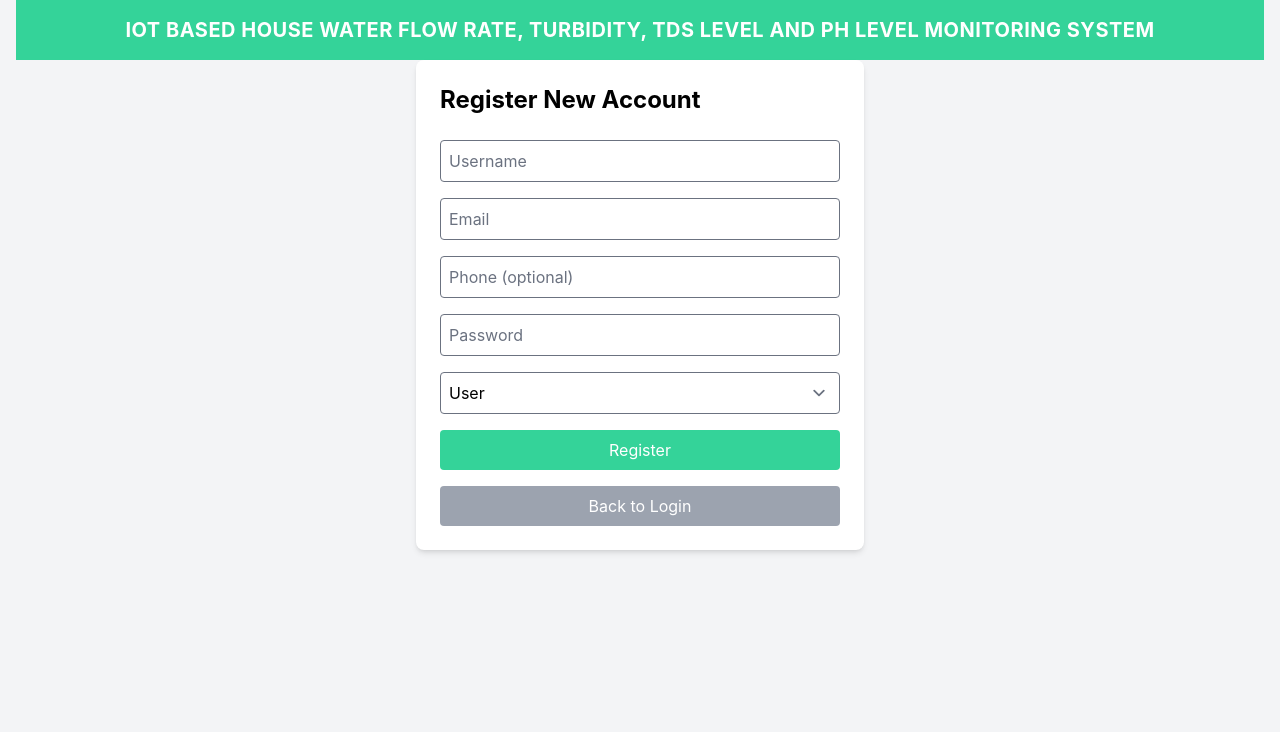
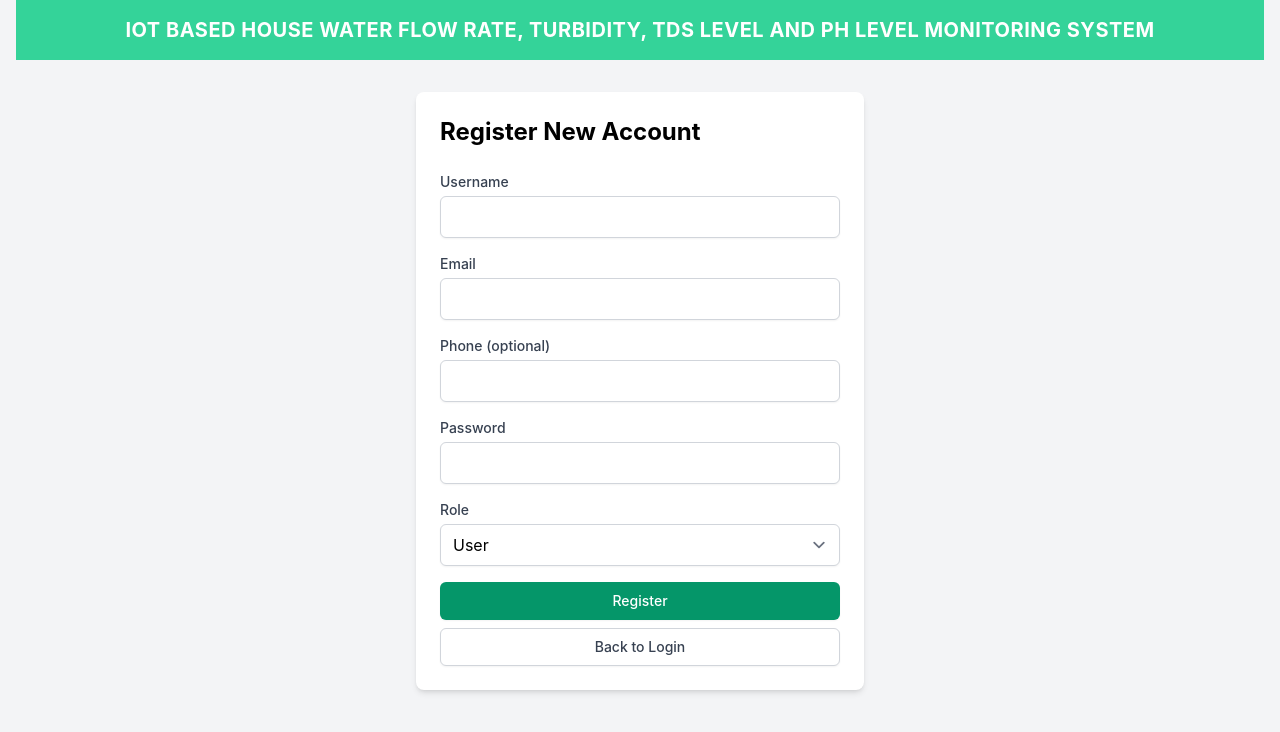
Before and after one commit to TrisChong/water-quality-monitoring_v1, a React (Vite) app: page /register in a window 1280 px wide. Shown: the top 732 px of the page. Built offline with nearby package versions, Linux system fonts and the light colour scheme.

Commit message:
Update RegisterForm.tsx

```diff
--- a/src/components/auth/RegisterForm.tsx
+++ b/src/components/auth/RegisterForm.tsx
@@ -23,72 +23,115 @@ const RegisterForm = () => {
 
     try {
       await register(formData);
-      navigate('/login');
+      // On successful registration, navigate to login
+      navigate('/login', {
+        state: { message: 'Registration successful! Please login.' }
+      });
     } catch (err) {
-      setError(err instanceof Error ? err.message : 'Registration failed. Please try again.');
+      setError(err instanceof Error ? err.message : 'Registration failed');
     } finally {
       setIsLoading(false);
     }
   };
 
   return (
-    <div className="max-w-md mx-auto p-6 bg-white rounded-lg shadow-md">
+    <div className="max-w-md mx-auto mt-8 p-6 bg-white rounded-lg shadow-md">
       <h2 className="text-2xl font-bold mb-6">Register New Account</h2>
-      {error && <div className="text-red-500 mb-4">{error}</div>}
+
+      {error && (
+        <div className="mb-4 p-3 bg-red-100 border border-red-400 text-red-700 rounded">
+          {error}
+        </div>
+      )}
+
       <form onSubmit={handleSubmit} className="space-y-4">
+        <div>
+          <label htmlFor="username" className="block text-sm font-medium text-gray-700">
+            Username
+          </label>
           <input
+            id="username"
             type="text"
-          placeholder="Username"
             required
-          className="w-full p-2 border rounded"
+            className="mt-1 block w-full rounded-md border-gray-300 shadow-sm focus:border-emerald-500 focus:ring-emerald-500"
             value={formData.username}
             onChange={(e) => setFormData(prev => ({...prev, username: e.target.value}))}
           />
+        </div>
+
+        <div>
+          <label htmlFor="email" className="block text-sm font-medium text-gray-700">
+            Email
+          </label>
           <input
+            id="email"
             type="email"
-          placeholder="Email"
             required
-          className="w-full p-2 border rounded"
+            className="mt-1 block w-full rounded-md border-gray-300 shadow-sm focus:border-emerald-500 focus:ring-emerald-500"
             value={formData.email}
             onChange={(e) => setFormData(prev => ({...prev, email: e.target.value}))}
           />
+        </div>
+
+        <div>
+          <label htmlFor="phone" className="block text-sm font-medium text-gray-700">
+            Phone (optional)
+          </label>
           <input
+            id="phone"
             type="tel"
-          placeholder="Phone (optional)"
-          className="w-full p-2 border rounded"
+            className="mt-1 block w-full rounded-md border-gray-300 shadow-sm focus:border-emerald-500 focus:ring-emerald-500"
             value={formData.phone}
             onChange={(e) => setFormData(prev => ({...prev, phone: e.target.value}))}
           />
+        </div>
+
+        <div>
+          <label htmlFor="password" className="block text-sm font-medium text-gray-700">
+            Password
+          </label>
           <input
+            id="password"
             type="password"
-          placeholder="Password"
             required
-          className="w-full p-2 border rounded"
+            className="mt-1 block w-full rounded-md border-gray-300 shadow-sm focus:border-emerald-500 focus:ring-emerald-500"
             value={formData.password}
             onChange={(e) => setFormData(prev => ({...prev, password: e.target.value}))}
           />
+        </div>
+
+        <div>
+          <label htmlFor="role" className="block text-sm font-medium text-gray-700">
+            Role
+          </label>
           <select
+            id="role"
             value={formData.role}
             onChange={(e) => setFormData(prev => ({...prev, role: e.target.value as UserRole}))}
-          className="w-full p-2 border rounded"
+            className="mt-1 block w-full rounded-md border-gray-300 shadow-sm focus:border-emerald-500 focus:ring-emerald-500"
           >
             <option value="user">User</option>
             <option value="admin">Administrator</option>
           </select>
+        </div>
+
+        <div className="flex flex-col gap-2">
           <button
             type="submit"
             disabled={isLoading}
-          className="w-full p-2 bg-emerald-400 text-white rounded hover:bg-emerald-500 disabled:opacity-50"
+            className="w-full py-2 px-4 border border-transparent rounded-md shadow-sm text-sm font-medium text-white bg-emerald-600 hover:bg-emerald-700 focus:outline-none focus:ring-2 focus:ring-offset-2 focus:ring-emerald-500 disabled:opacity-50"
           >
             {isLoading ? 'Registering...' : 'Register'}
           </button>
+
           <button
             type="button"
             onClick={() => navigate('/login')}
-          className="w-full p-2 bg-gray-400 text-white rounded hover:bg-gray-500"
+            className="w-full py-2 px-4 border border-gray-300 rounded-md shadow-sm text-sm font-medium text-gray-700 bg-white hover:bg-gray-50 focus:outline-none focus:ring-2 focus:ring-offset-2 focus:ring-emerald-500"
           >
             Back to Login
           </button>
+        </div>
       </form>
     </div>
   );
```
Lines whose indentation alone changed are shown as unchanged.
